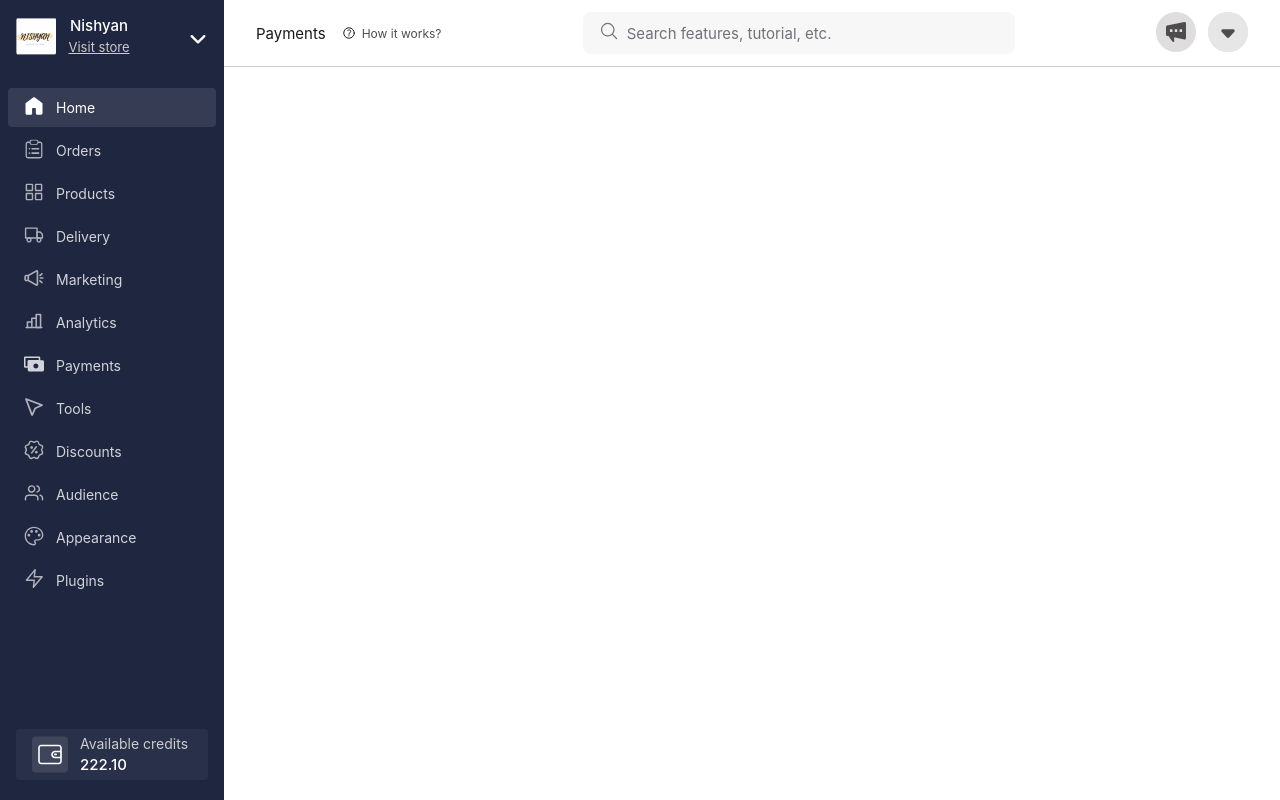
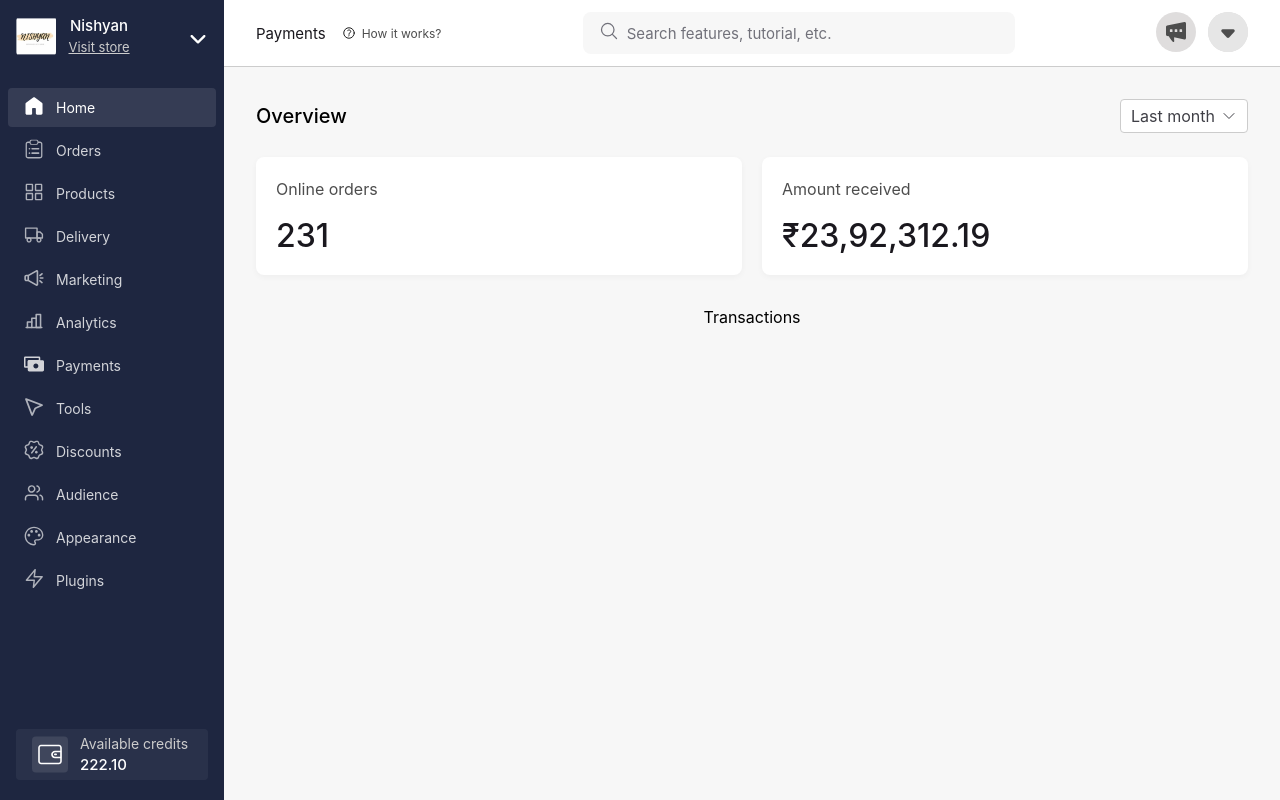
Before and after one commit to muhammedanaskhan/dasignment, a React (Create React App) app: page / in a window 1280 px wide. Built offline with nearby package versions, Linux system fonts and the light colour scheme.

Commit message:
overview section done

```diff
--- a/src/App.css
+++ b/src/App.css
@@ -5,6 +5,7 @@
 
 .appContainer{
   width: 100%;
+  background-color: var(--gray-100);;
 }
 .App-logo {
   height: 40vmin;
--- a/src/App.js
+++ b/src/App.js
@@ -2,6 +2,8 @@ import logo from './logo.svg';
 import './App.css';
 import Sidebar from './components/Sidebar/Sidebar';
 import Nav from './components/Nav/Nav';
+import Overview from './components/Overview/Overview';
+import Transactions from './components/Transactions/Transactions';
 
 function App() {
   return (
@@ -11,6 +13,8 @@ function App() {
       </div>
       <section className='appContainer'>
         <Nav/>
+        <Overview/>
+        <Transactions/>
       </section>
     </div>
   );
--- /dev/null
+++ b/src/components/Overview/Overview.css
@@ -0,0 +1,65 @@
+.overview {
+    padding: 32px;
+}
+
+.overviewHeader {
+    display: flex;
+    align-items: center;
+    justify-content: space-between;
+}
+
+.overviewTitle {
+    font-size: 20px;
+    font-weight: 500;
+}
+
+.overviewFilter {
+    display: flex;
+    align-items: center;
+    gap: 6px;
+    padding: 6px 10px;
+    border: 1px solid var(--gray-300);
+    border-radius: 4px;
+    background-color: white;
+    color: var(--gray-700);
+}
+
+.overviewCards {
+    margin-top: 24px;
+    display: flex;
+    justify-content: space-between;
+    gap: 20px;
+}
+
+.card {
+    display: flex;
+    padding: 20px;
+    flex-direction: column;
+    align-items: flex-start;
+    gap: 16px;
+    flex: 1 0 0;
+
+    border-radius: var(--Spacing-spacing-04, 8px);
+background: var(--Black-100, #FFF);
+
+/* Shadow/Card */
+box-shadow: 0px 2px 6px 0px rgba(26, 24, 30, 0.04);
+}
+
+.cardTitle{
+    color: var(--Black-30, #4D4D4D);
+font-family: Inter;
+font-size: 16px;
+font-style: normal;
+font-weight: 400;
+line-height: 24px; /* 150% */
+}
+
+.cardAmount{
+    color: var(--Black-12, #1A181E);
+font-family: Inter;
+font-size: 32px;
+font-style: normal;
+font-weight: 500;
+line-height: 38px; /* 118.75% */
+}
--- /dev/null
+++ b/src/components/Overview/Overview.jsx
@@ -0,0 +1,42 @@
+import React from 'react'
+import './Overview.css'
+
+function Overview() {
+
+    const cardsData = [
+        {
+            title: "Online orders",
+            amount: '231'
+        },
+        {
+            title: "Amount received",
+            amount: '₹23,92,312.19'
+        }
+    ]
+    return (
+        <div className='overview'>
+            <div className='overviewHeader'>
+                <div class="overviewTitle">Overview</div>
+                <div class="overviewFilter">
+                    <span>Last month</span>
+                    <svg height="16px" width="16px" xmlns="http://www.w3.org/2000/svg" fill="none"
+                        viewBox="0 0 24 24" stroke-width="1.5" stroke="currentColor" class="svg-chevron-down-icon">
+                        <path stroke-linecap="round" stroke-linejoin="round" d="M19.5 8.25l-7.5 7.5-7.5-7.5" />
+                    </svg>
+                </div>
+            </div>
+            <div className="overviewCards">
+                {cardsData.map((item, index) => {
+                    return (
+                        <div className='card' key={index}>
+                            <p className="cardTitle">{item.title}</p>
+                            <p className="cardAmount">{item.amount}</p>
+                        </div>
+                    )
+                })}
+            </div>
+        </div>
+    )
+}
+
+export default Overview
--- /dev/null
+++ b/src/components/Transactions/Transactions.jsx
@@ -0,0 +1,10 @@
+import React from 'react'
+import './Transactions.css'
+
+function Transactions() {
+  return (
+    <div>Transactions</div>
+  )
+}
+
+export default Transactions
```
Also changed, not shown: src/components/Transactions/Transactions.css (added).
